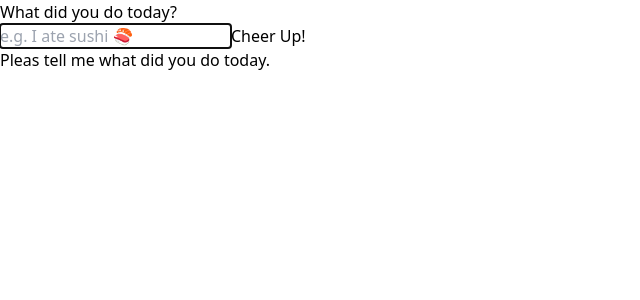
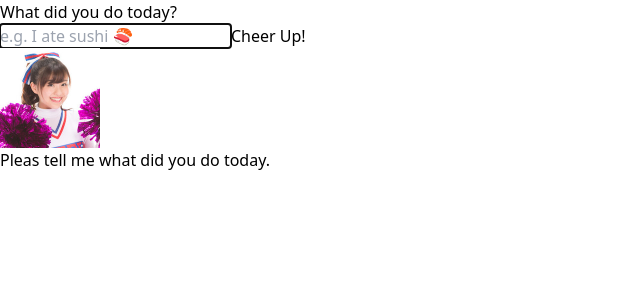
Before and after one commit to yukio5347/chatgpt-cheerup, a Next.js app: page / in a window 1280 px wide. Shown: the top 300 px of the page, without its empty margins (0-640 px from the left). Built offline with nearby package versions, Linux system fonts and the light colour scheme.

Commit message:
add cheer-leader image

```diff
--- a/pages/index.tsx
+++ b/pages/index.tsx
@@ -1,4 +1,5 @@
 import Head from "next/head";
+import Image from 'next/image'
 import { useState, FormEvent } from "react";
 
 export default function Home() {
@@ -78,7 +79,19 @@ export default function Home() {
             )}
             </button>
           </div>
-          <div className="mt-10 p-4 bg-red-50 rounded-lg">{result || 'Pleas tell me what did you do today.'}</div>
+          <div className="mt-5">
+            <Image
+              src="/cheer-leader.jpg"
+              alt="Cheer leader"
+              width={100}
+              height={100}
+              className="rounded-full border-4 border-red-50"
+              priority
+            />
+            <div className="mt-3 p-4 bg-red-50 relative rounded-lg before:content-[''] before:absolute before:-top-4 before:left-10 before:border-8 before:border-transparent before:border-b-8 before:border-b-red-50">
+              {result || 'Pleas tell me what did you do today.'}
+            </div>
+          </div>
         </form>
       </main>
     </>
```
Also changed, not shown: public/cheer-leader.jpg (added).
